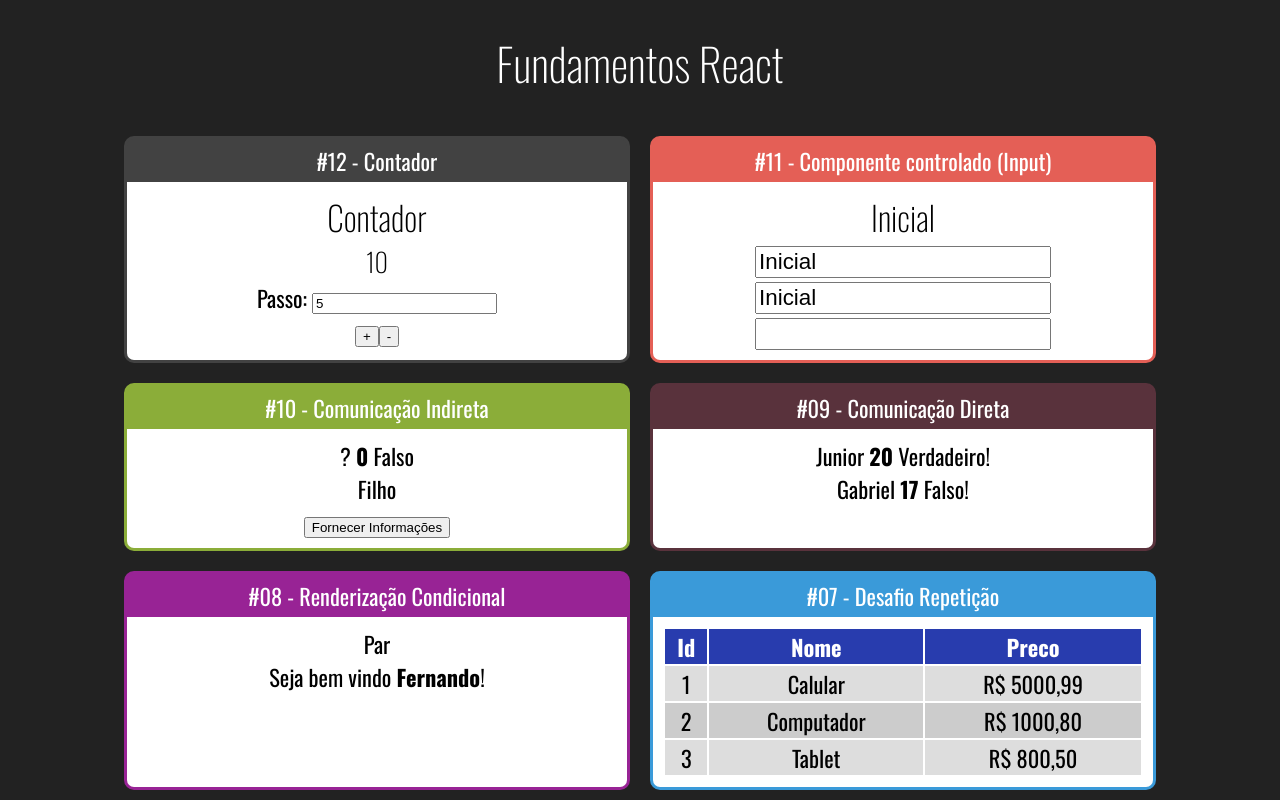
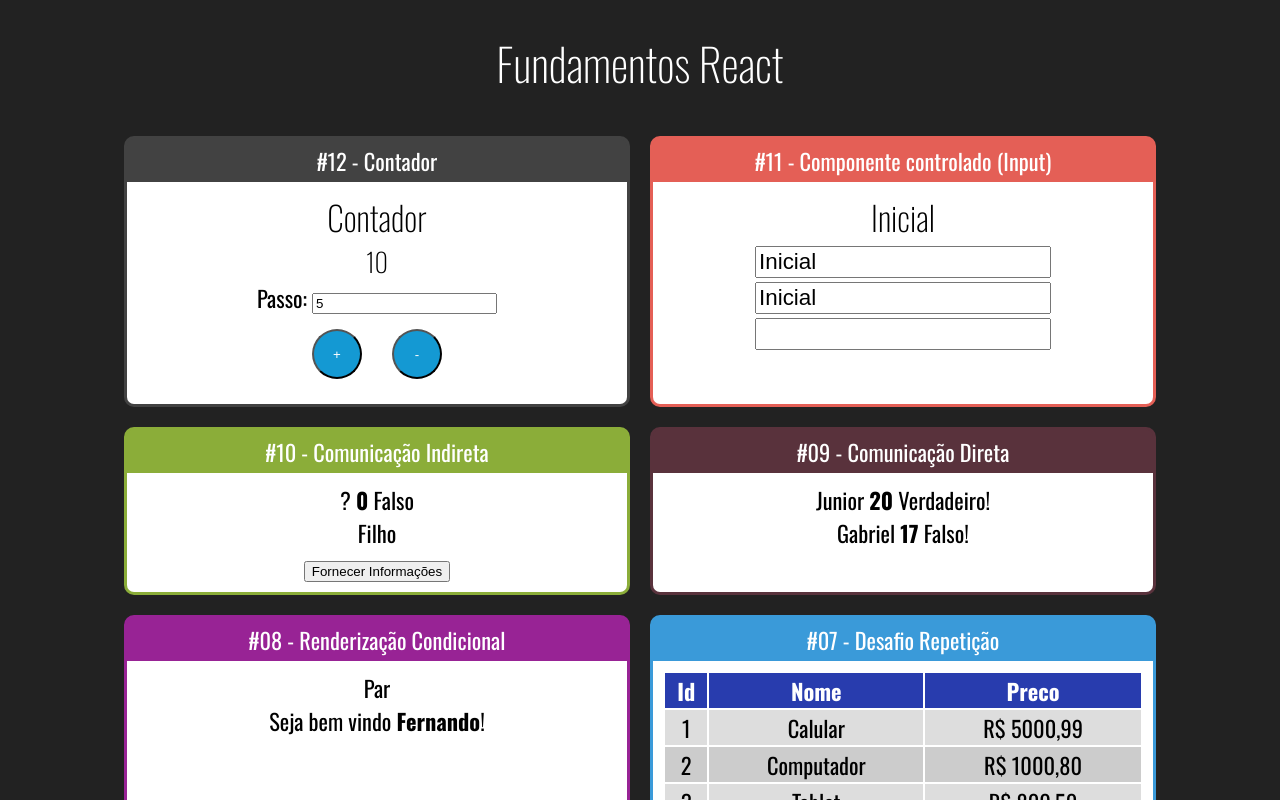
Before and after one commit to lucasg13info/curso-react, a React (Create React App) app in the folder fundamentos-react/: page / in a window 1280 px wide. Shown: the top 800 px of the page. Built offline with nearby package versions, Linux system fonts and the light colour scheme.

Commit message:
Adionando estilo aos botões de incremento e decremento

```diff
--- /dev/null
+++ b/fundamentos-react/src/components/contador/Contador.css
@@ -0,0 +1,14 @@
+.Contador input {
+    font-size: 1.4 rem;
+}
+
+.Contador button {
+    margin: 15px;
+    height: 50px;
+    width: 50px;
+    border-radius: 50%;
+
+    background-color: #1499D3;
+    color: white;
+    font-size: 1.4 rem;
+}
--- a/fundamentos-react/src/components/contador/Contador.jsx
+++ b/fundamentos-react/src/components/contador/Contador.jsx
@@ -1,3 +1,4 @@
+import "./Contador.css"
 import React, {Component} from 'react'
 
 class Contador extends Component{
@@ -31,7 +32,7 @@
 
     render() {
         return(
-            <div>
+            <div className="Contador">
                 <h2>Contador</h2>
                 <h3> { this.state.numero } </h3>
                 <div>
```
